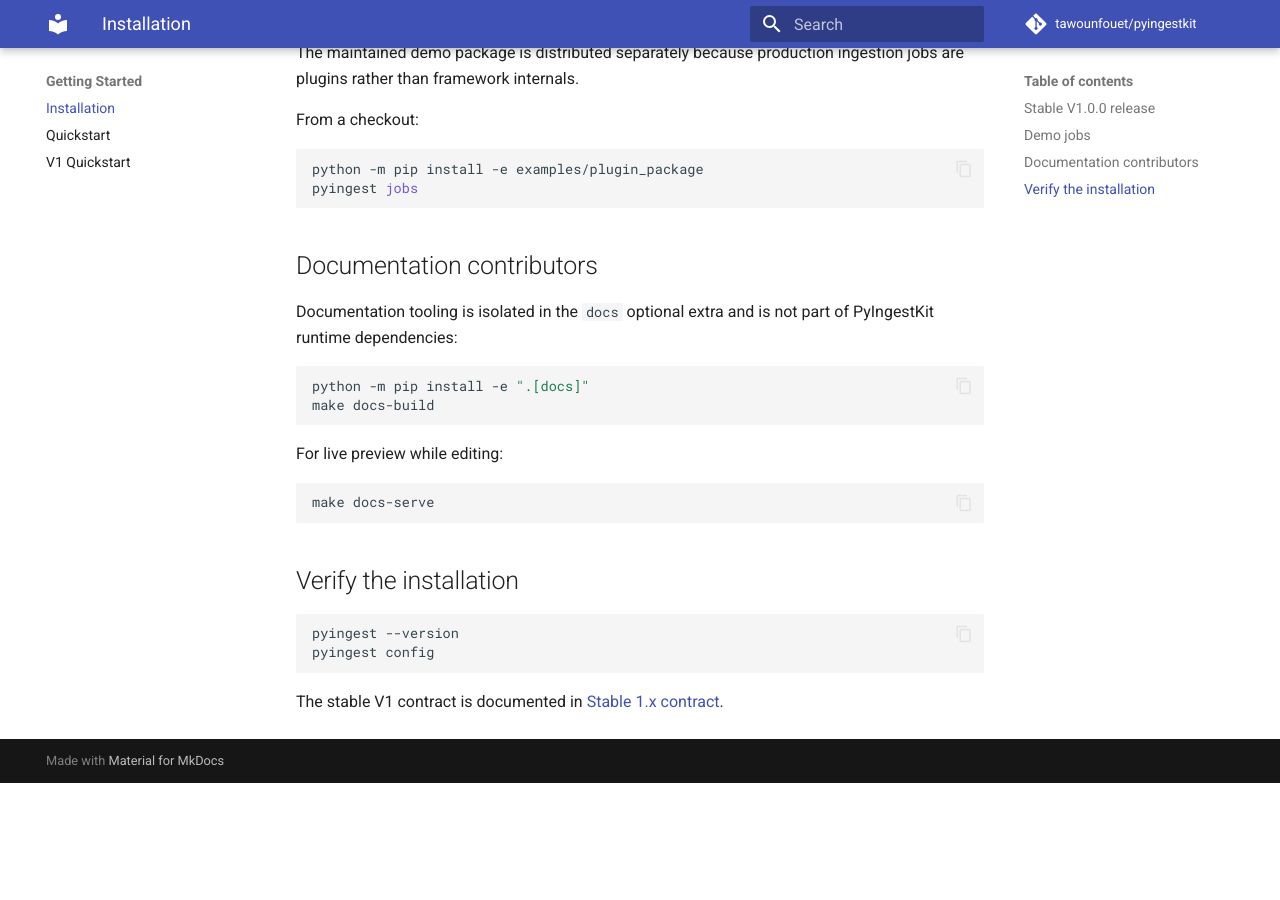
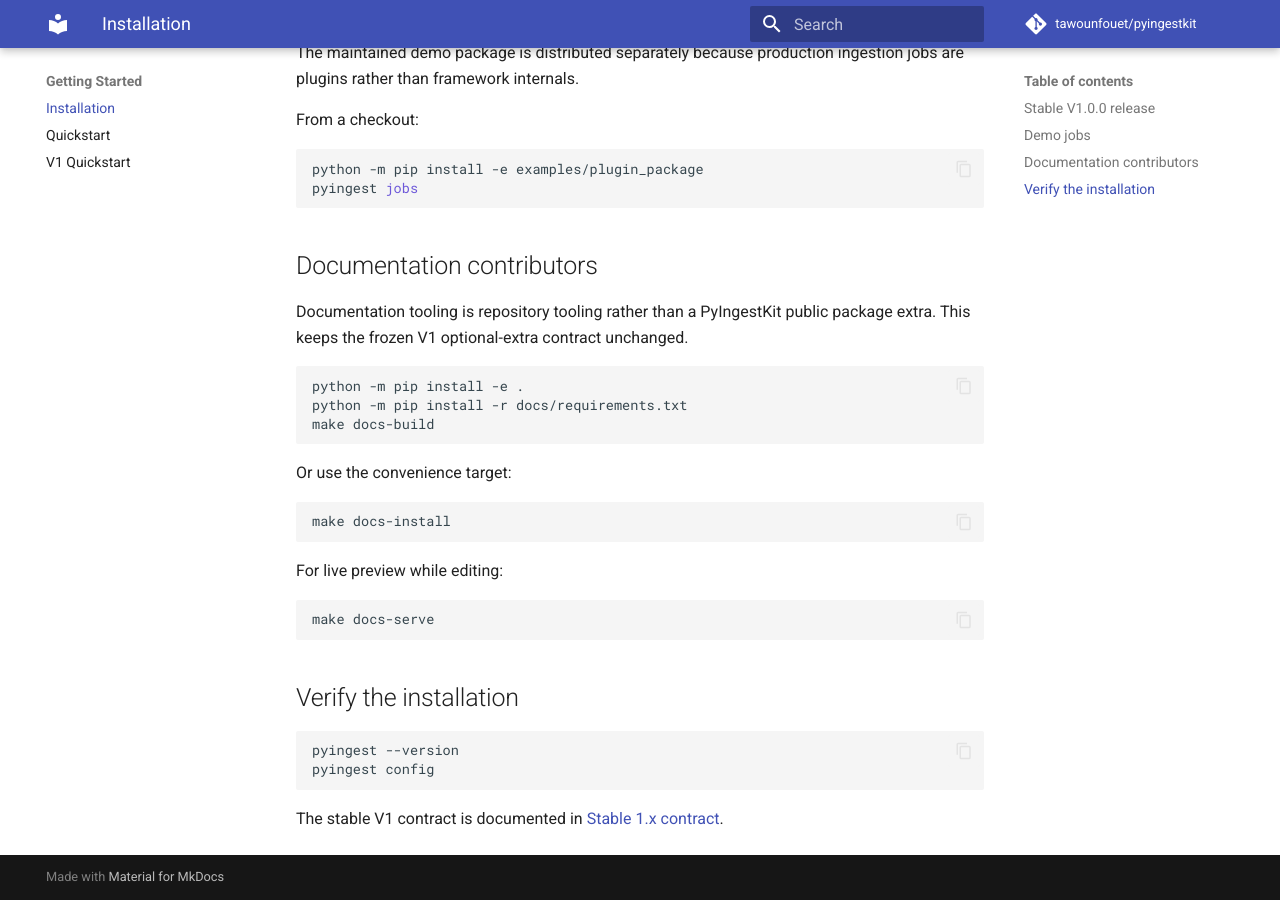
Before and after one commit to tawounfouet/pyingestkit, an MkDocs documentation site: the page built from docs/getting-started/installation.md, in a window 1280 px wide and 900 px high, scrolled down 930 px. Built offline with MkDocs 1.6.1 and Material for MkDocs 9.7.7, drawn with Linux system fonts in a browser that asks for light colours; comment, search, counter and statistics services are not loaded; the version menu is left out; before the commit the page ends 1713 px from its top, so only the background shows below that.

Commit message:
docs: keep tooling outside stable package extras

````diff
--- a/docs/getting-started/installation.md
+++ b/docs/getting-started/installation.md
@@ -43,11 +43,18 @@ pyingest jobs
 
 ## Documentation contributors
 
-Documentation tooling is isolated in the `docs` optional extra and is not part of PyIngestKit runtime dependencies:
+Documentation tooling is repository tooling rather than a PyIngestKit public package extra. This keeps the frozen V1 optional-extra contract unchanged.
 
 ```bash
-python -m pip install -e ".[docs]"
+python -m pip install -e .
+python -m pip install -r docs/requirements.txt
 make docs-build
+```
+
+Or use the convenience target:
+
+```bash
+make docs-install
 ```
 
 For live preview while editing:
--- /dev/null
+++ b/docs/requirements.txt
@@ -0,0 +1,4 @@
+mkdocs>=1.6,<2
+mkdocs-material>=9.6,<10
+mkdocstrings[python]>=0.30,<1
+mike>=2.1,<3
--- a/pyproject.toml
+++ b/pyproject.toml
@@ -48,12 +48,6 @@ dev = [
   "psycopg[binary]>=3.2,<4",
   "boto3>=1.35,<2",
 ]
-docs = [
-  "mkdocs>=1.6,<2",
-  "mkdocs-material>=9.6,<10",
-  "mkdocstrings[python]>=0.30,<1",
-  "mike>=2.1,<3",
-]
 postgres = ["psycopg[binary]>=3.2,<4"]
 s3 = ["boto3>=1.35,<2"]
 excel = ["openpyxl>=3.1,<4"]
````
Also changed, not shown: 2 other files.
